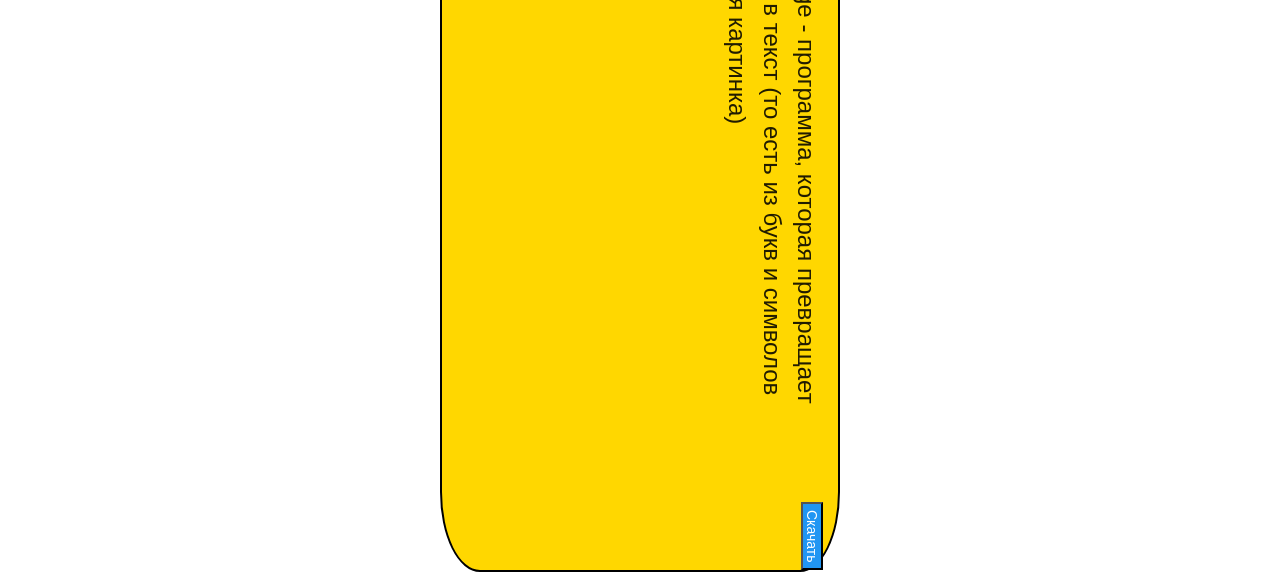
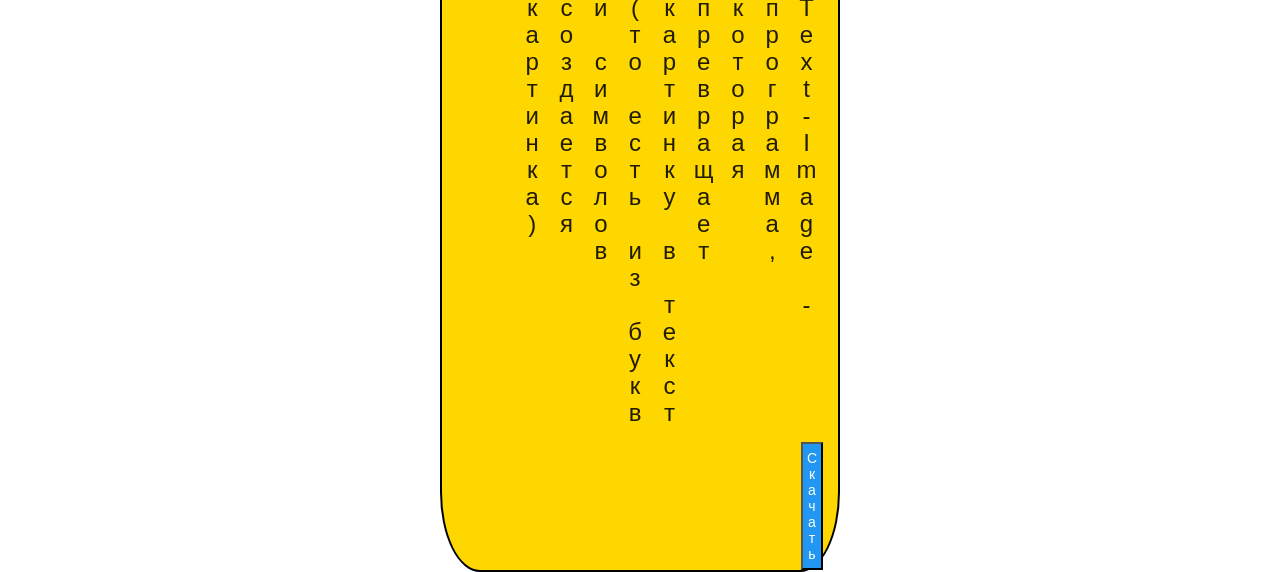
Before and after one commit to FloppyAndOpticalDisksStorage/proekt, a plain HTML site: page scrapyard.htm in a window 1280 px wide. Shown: the part 438-1010 px from the top of the page. Drawn offline with Linux system fonts and the light colour scheme.

Commit message:
Update style.css

```diff
--- a/style.css
+++ b/style.css
@@ -76,6 +76,7 @@ article {
     display: flex;
     width: 400px;
     writing-mode: vertical-rl;
+    text-orientation: upright;
 }
 .article-but {
     text-decoration: none;
```
